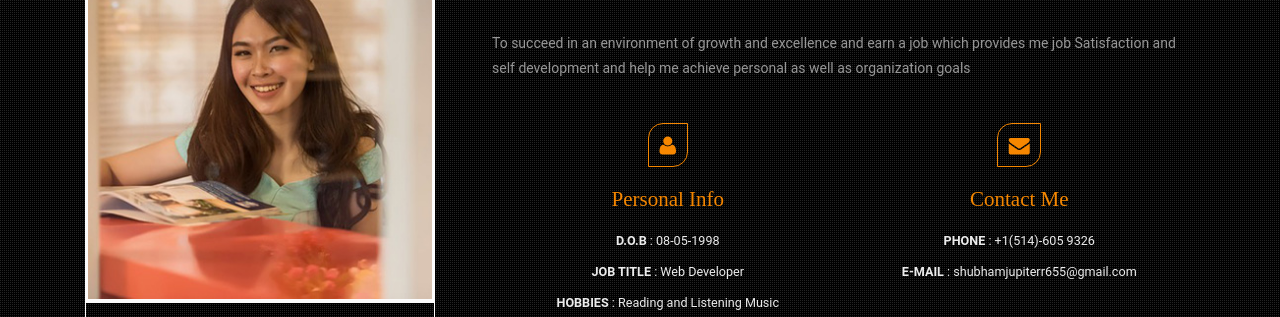
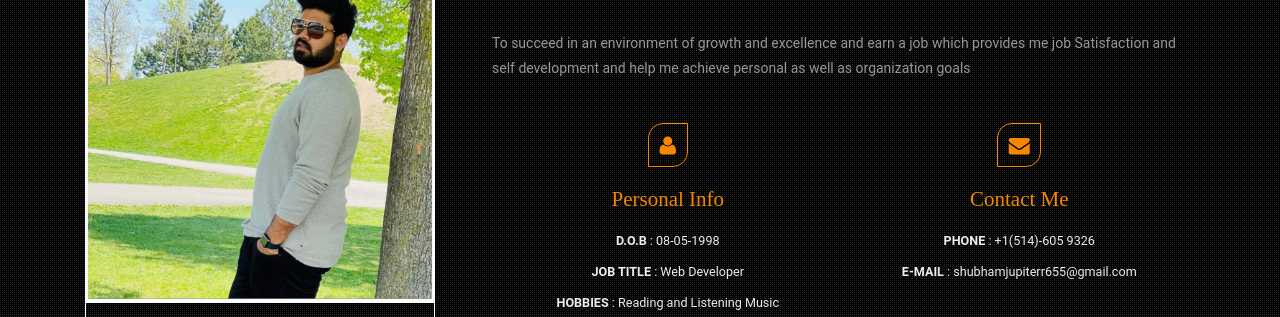
Before and after one commit to shubhamjupiterr/project, a plain HTML site: page index.html in a window 1280 px wide. Shown: the part 222-539 px from the top of the page. Drawn offline with Linux system fonts and the light colour scheme.

Commit message:
Update index.html

```diff
--- a/index.html
+++ b/index.html
@@ -31,7 +31,7 @@
 						<h2>SHUBHAM</h2>
 						<div class="container">
 							<div class="col-md-4 header-w3left">
-								<img src="images/img1.jpg" alt=""/>
+								<img src="images/786.jpeg" alt=""/>
 								<div class="header-imgtext-w3ls">
 									<h1>Shubham</h1>
 								</div>
```
